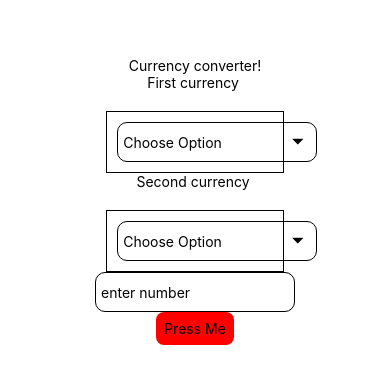
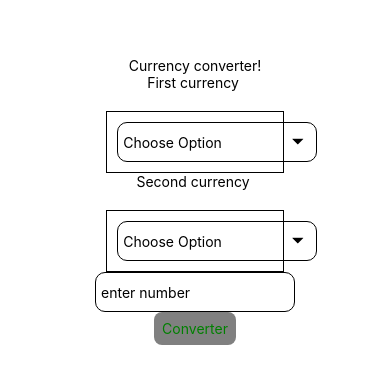
Before and after one commit to tbm-github/currconv, a React Native app: screen / in a window 390 px wide. Shown: the part 221-604 px from the top of the page. Built offline with nearby package versions, Linux system fonts and the light colour scheme.

Commit message:
feat: change element MyButton

```diff
--- a/App.tsx
+++ b/App.tsx
@@ -16,7 +16,12 @@ export default function App() {
       <Converter />
       <NumberInput />
 
-      <MyButton onPress={() => Alert.alert("MyButton Converter currency")} />
+      <MyButton
+        title="Converter"
+        buttonStyles={styles.buttonStyle}
+        textStyles={styles.text}
+        onPress={() => Alert.alert("MyButton Converter currency")}
+      />
     </View>
     // </Provider>
   );
@@ -29,4 +34,12 @@ const styles = StyleSheet.create({
     alignItems: "center",
     justifyContent: "center",
   },
+  buttonStyle: {
+    color: "#fff",
+    backgroundColor: "gray",
+    fontWeight: "bold",
+  },
+  text: {
+    color: "green",
+  },
 });
--- a/components/MyButton.tsx
+++ b/components/MyButton.tsx
@@ -1,26 +1,27 @@
-import { ReactNode } from "react";
+import React, { CSSProperties } from "react";
 import {
   Pressable,
   StyleProp,
   StyleSheet,
   Text,
+  TextStyle,
   ViewStyle,
 } from "react-native";
 
 type Props = {
   disabled?: boolean;
   color?: string;
-  children?: ReactNode;
+  title?: string;
   onPress(): void;
   buttonStyles?: StyleProp<ViewStyle>;
-  textStyles?: StyleProp<ViewStyle>;
+  textStyles?: StyleProp<TextStyle>;
   accessibilityLabel?: string;
 };
 
 const MyButton = ({
   disabled,
   color,
-  children,
+  title,
   onPress,
   buttonStyles,
   accessibilityLabel,
@@ -34,7 +35,7 @@ const MyButton = ({
             ? "#ccc"
             : pressed
             ? "#aa0000"
-            : color || "red",
+            : color || "blue",
         },
         styles.container,
         buttonStyles,
@@ -44,9 +45,7 @@ const MyButton = ({
       accessible
       accessibilityLabel={accessibilityLabel || "A Button"}
     >
-      <Text style={[styles.buttonText, textStyles]}>
-        {children || "Press Me"}
-      </Text>
+      <Text style={[styles.buttonText, textStyles]}>{title || "Press Me"}</Text>
     </Pressable>
   );
 };
@@ -58,7 +57,7 @@ const styles = StyleSheet.create({
     borderRadius: 8,
   },
   buttonText: {
-    color: "whhite",
+    color: "red",
   },
 });
 
```
